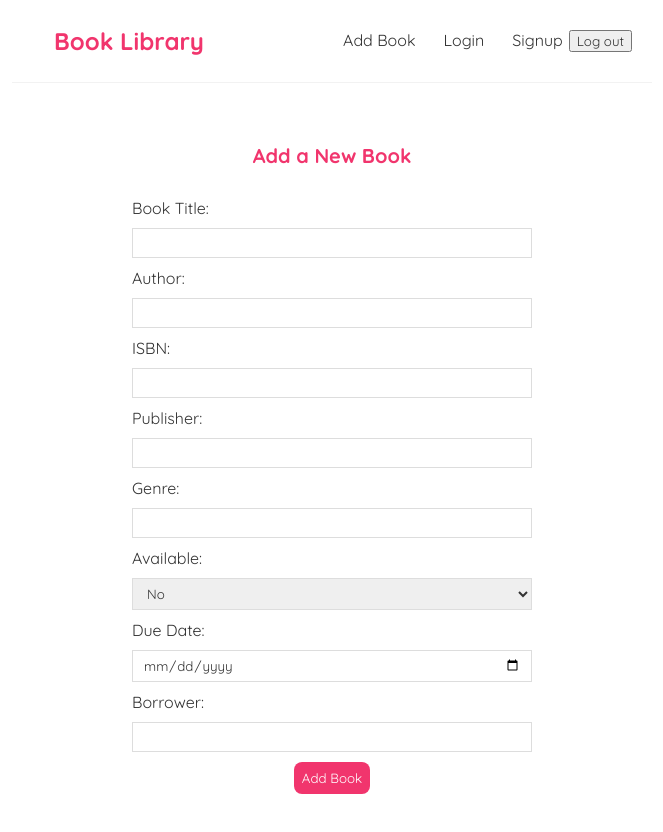
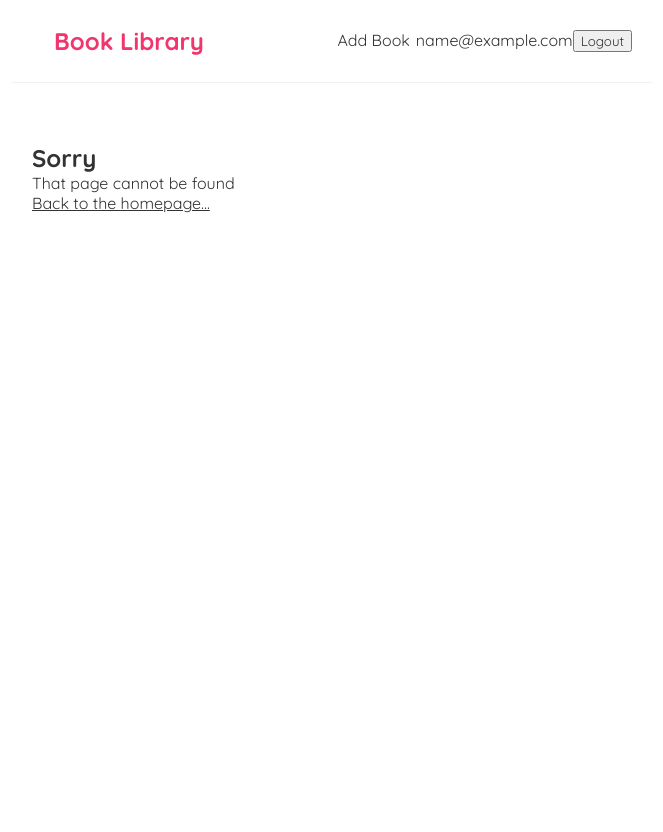
Before and after one commit to Minoo-YH/week6-pair-programing-w, a React (Vite) app in the folder frontend/: page /add-book in a window 1280 px wide. Shown: the top 832 px of the page, without its empty margins (308-971 px from the left). After the commit the page ends 800 px from the top, so only its background shows below. Built offline with nearby package versions, Linux system fonts and the light colour scheme; sample sign-in values are in the browser's storage.

Commit message:
feat(auth): implement route protection and JWT authorization header (iteration 7)

```diff
--- a/frontend/src/App.jsx
+++ b/frontend/src/App.jsx
@@ -1,5 +1,5 @@
-import { BrowserRouter, Routes, Route } from "react-router-dom";
-import BookPage from "./pages/BookPage";
+import { BrowserRouter, Routes, Route, Navigate } from "react-router-dom";
+import { useState } from "react";
 
 // pages & components
 import Home from "./pages/HomePage";
@@ -7,24 +7,71 @@ import AddBookPage from "./pages/AddBookPage";
 import Navbar from "./components/Navbar";
 import NotFoundPage from "./pages/NotFoundPage";
 import EditBookPage from "./pages/EditBookPage";
-
+import BookPage from "./pages/BookPage";
 import Signup from "./pages/Signup";
 import Login from "./pages/Login";
 
 const App = () => {
+  const [isAuthenticated, setIsAuthenticated] = useState(() => {
+    const user = JSON.parse(localStorage.getItem("user"));
+    return user && user.token ? true : false;
+  });
+
   return (
     <div className="App">
       <BrowserRouter>
-        <Navbar />
+        {/* prpbse here */}
+        <Navbar
+          isAuthenticated={isAuthenticated}
+          setIsAuthenticated={setIsAuthenticated}
+        />
+
         <div className="content">
           <Routes>
             <Route path="/" element={<Home />} />
-            <Route path="/add-book" element={<AddBookPage />} />
+
+            <Route
+              path="/books/add-book"
+              element={
+                isAuthenticated ? <AddBookPage /> : <Navigate to="/signup" />
+              }
+            />
+
+            <Route
+              path="/books/:id"
+              element={<BookPage isAuthenticated={isAuthenticated} />}
+            />
+
+            <Route
+              path="/edit-book/:id"
+              element={
+                isAuthenticated ? <EditBookPage /> : <Navigate to="/signup" />
+              }
+            />
+
+            <Route
+              path="/signup"
+              element={
+                isAuthenticated ? (
+                  <Navigate to="/" />
+                ) : (
+                  <Signup setIsAuthenticated={setIsAuthenticated} />
+                )
+              }
+            />
+
+            <Route
+              path="/login"
+              element={
+                isAuthenticated ? (
+                  <Navigate to="/" />
+                ) : (
+                  <Login setIsAuthenticated={setIsAuthenticated} />
+                )
+              }
+            />
+
             <Route path="*" element={<NotFoundPage />} />
-            <Route path="/books/:id" element={<BookPage />} />
-            <Route path="/edit-book/:id" element={<EditBookPage />} />
-            <Route path="/signup" element={<Signup />} />
-            <Route path="/login" element={<Login />} />
           </Routes>
         </div>
       </BrowserRouter>
--- a/frontend/src/components/BookListings.jsx
+++ b/frontend/src/components/BookListings.jsx
@@ -4,7 +4,7 @@ const BookListings = ({ books }) => {
   return (
     <div className="book-list">
       {books.map((book) => (
-        <BookListing key={book.id} book={book} />
+        <BookListing key={book._id} book={book} />
       ))}
     </div>
   );
--- a/frontend/src/components/Navbar.jsx
+++ b/frontend/src/components/Navbar.jsx
@@ -1,8 +1,11 @@
 import { Link } from "react-router-dom";
 
-const Navbar = () => {
+const Navbar = ({ isAuthenticated, setIsAuthenticated }) => {
+  const user = JSON.parse(localStorage.getItem("user"));
+
   const handleClick = () => {
     localStorage.removeItem("user");
+    setIsAuthenticated(false);
   };
 
   return (
@@ -12,10 +15,20 @@ const Navbar = () => {
       </Link>
 
       <div className="links">
-        <Link to="/books/add-book">Add Book</Link>
-        <Link to="/login">Login</Link>
-        <Link to="/signup">Signup</Link>
-        <button onClick={handleClick}>Log out</button>
+        {isAuthenticated && (
+          <>
+            <Link to="/books/add-book">Add Book</Link>
+            <span>{user?.email}</span>
+            <button onClick={handleClick}>Logout</button>
+          </>
+        )}
+
+        {!isAuthenticated && (
+          <>
+            <Link to="/login">Login</Link>
+            <Link to="/signup">Signup</Link>
+          </>
+        )}
       </div>
     </nav>
   );
--- a/frontend/src/pages/AddBookPage.jsx
+++ b/frontend/src/pages/AddBookPage.jsx
@@ -1,5 +1,5 @@
-import { useState } from 'react';
-import { useNavigate } from 'react-router-dom';
+import { useState } from "react";
+import { useNavigate } from "react-router-dom";
 
 const AddBookPage = () => {
   const [title, setTitle] = useState("");
@@ -13,14 +13,19 @@ const AddBookPage = () => {
 
   const navigate = useNavigate();
 
+  const user = JSON.parse(localStorage.getItem("user"));
+  const token = user ? user.token : null;
+
+
   const addBook = async (newBook) => {
     try {
       const res = await fetch("/api/books", {
         method: "POST",
         headers: {
-          "Content-Type": "application/json"
+          "Content-Type": "application/json",
+          Authorization: `Bearer ${token}`,
         },
-        body: JSON.stringify(newBook)
+        body: JSON.stringify(newBook),
       });
       if (!res.ok) {
         throw new Error("Failed to add book");
@@ -36,16 +41,16 @@ const AddBookPage = () => {
     e.preventDefault();
 
     const newBook = {
-      "title": title,
-      "author": author,
-      "isbn": ISBN,
-      "publisher": publisher,
-      "genre": genre,
-      "availability": {
-        "isAvailable": isAvailable,
-        "dueDate": dueDate,
-        "borrower": borrower
-      }
+      title: title,
+      author: author,
+      isbn: ISBN,
+      publisher: publisher,
+      genre: genre,
+      availability: {
+        isAvailable: isAvailable,
+        dueDate: dueDate,
+        borrower: borrower,
+      },
     };
 
     addBook(newBook);
@@ -59,25 +64,77 @@ const AddBookPage = () => {
       <h2>Add a New Book</h2>
       <form onSubmit={submitForm}>
         <label>Book Title:</label>
-        <input type="text" required value={title} onChange={(e) => {setTitle(e.target.value)}} />
+        <input
+          type="text"
+          required
+          value={title}
+          onChange={(e) => {
+            setTitle(e.target.value);
+          }}
+        />
         <label>Author:</label>
-        <input type="text" required value={author} onChange={(e) => {setAuthor(e.target.value)}} />
+        <input
+          type="text"
+          required
+          value={author}
+          onChange={(e) => {
+            setAuthor(e.target.value);
+          }}
+        />
         <label>ISBN:</label>
-        <input type="text" required value={ISBN} onChange={(e) => {setISBN(e.target.value)}} />
+        <input
+          type="text"
+          required
+          value={ISBN}
+          onChange={(e) => {
+            setISBN(e.target.value);
+          }}
+        />
         <label>Publisher:</label>
-        <input type="text" required value={publisher} onChange={(e) => {setPublisher(e.target.value)}} />
+        <input
+          type="text"
+          required
+          value={publisher}
+          onChange={(e) => {
+            setPublisher(e.target.value);
+          }}
+        />
         <label>Genre:</label>
-        <input type="text" required value={genre} onChange={(e) => {setGenre(e.target.value)}} />
+        <input
+          type="text"
+          required
+          value={genre}
+          onChange={(e) => {
+            setGenre(e.target.value);
+          }}
+        />
         <label>Available:</label>
-        <select value={isAvailable} onChange={(e) => {setIsAvailable(e.target.value)}}>
+        <select
+          value={isAvailable}
+          onChange={(e) => {
+            setIsAvailable(e.target.value);
+          }}
+        >
           <option value="true">Yes</option>
           <option value="false">No</option>
         </select>
         <label>Due Date:</label>
-        <input type="date" value={dueDate} onChange={(e) => {setDueDate(e.target.value)}} />
+        <input
+          type="date"
+          value={dueDate}
+          onChange={(e) => {
+            setDueDate(e.target.value);
+          }}
+        />
         <label>Borrower:</label>
-        <input type="text" value={borrower} onChange={(e) => {setBorrower(e.target.value)}} />
-        <button type='submit'>Add Book</button>
+        <input
+          type="text"
+          value={borrower}
+          onChange={(e) => {
+            setBorrower(e.target.value);
+          }}
+        />
+        <button type="submit">Add Book</button>
       </form>
     </div>
   );
--- a/frontend/src/pages/BookPage.jsx
+++ b/frontend/src/pages/BookPage.jsx
@@ -1,19 +1,24 @@
 import { useParams, useNavigate } from "react-router-dom";
 import { useEffect, useState } from "react";
 
-const BookPage = () => {
+const BookPage = ({ isAuthenticated }) => {
   const { id } = useParams();
   const navigate = useNavigate();
+
+  //  localStorage
+  const user = JSON.parse(localStorage.getItem("user"));
+  const token = user ? user.token : null;
 
   const [book, setBook] = useState(null);
   const [loading, setLoading] = useState(true);
   const [error, setError] = useState(null);
 
+  // book detail fetching
   useEffect(() => {
     const fetchBook = async () => {
       try {
         const res = await fetch(`/api/books/${id}`);
-        if (!res.ok) throw new Error("Network response was not ok");
+        if (!res.ok) throw new Error("Failed to fetch book");
         const data = await res.json();
         setBook(data);
       } catch (err) {
@@ -26,67 +31,78 @@ const BookPage = () => {
     fetchBook();
   }, [id]);
 
+  // delete book
   const deleteBook = async (bookId) => {
     try {
       const res = await fetch(`/api/books/${bookId}`, {
-        method: "DELETE"
+        method: "DELETE",
+        headers: {
+          Authorization: `Bearer ${token}`, // 🔥 مهم
+        },
       });
+
       if (!res.ok) {
         throw new Error("Failed to delete book");
       }
+
+      navigate("/");
     } catch (error) {
       console.error("Error deleting book:", error);
     }
-
-    return navigate("/");
   };
 
   const onDeleteClick = (bookId) => {
-    const confirm = window.confirm("Are you sure you want to delete this book?");
-    if (!confirm) return;
+    const confirmDelete = window.confirm(
+      "Are you sure you want to delete this book?"
+    );
+    if (!confirmDelete) return;
     deleteBook(bookId);
   };
 
   return (
-    <div>
+    <div className="book-details">
       {loading && <p>Loading...</p>}
       {error && <p>{error}</p>}
 
       {book && (
         <div>
           <h2>{book.title}</h2>
-          <p>Author: {book.author}</p>
-          <p>ISBN: {book.isbn}</p>
-          <p>Publisher: {book.publisher}</p>
-          <p>Genre: {book.genre}</p>
+          <p><strong>Author:</strong> {book.author}</p>
+          <p><strong>ISBN:</strong> {book.isbn}</p>
+          <p><strong>Publisher:</strong> {book.publisher}</p>
+          <p><strong>Genre:</strong> {book.genre}</p>
           <p>
-            Available:{" "}
+            <strong>Available:</strong>{" "}
             {book.availability?.isAvailable ? "Yes" : "No"}
           </p>
           <p>
-            Due Date:{" "}
+            <strong>Due Date:</strong>{" "}
             {book.availability?.dueDate
               ? new Date(book.availability.dueDate).toLocaleDateString()
               : "—"}
           </p>
           <p>
-            Borrower:{" "}
+            <strong>Borrower:</strong>{" "}
             {book.availability?.borrower || "—"}
           </p>
         </div>
       )}
 
-      <button onClick={() => navigate("/")}>
-        Back
-      </button>
 
-      <button onClick={() => onDeleteClick(book._id)}>
-        Delete
-      </button>
+      <button onClick={() => navigate("/")}>Back</button>
 
-      <button onClick={() => navigate(`/edit-book/${book._id}`)}>
-        Edit
-      </button>
+
+      {book && isAuthenticated && (
+        <>
+          <button onClick={() => navigate(`/edit-book/${book._id}`)}>
+            Edit
+          </button>
+
+          <button onClick={() => onDeleteClick(book._id)}>
+            Delete
+          </button>
+        </>
+      )}
     </div>
   );
 };
--- a/frontend/src/pages/Login.jsx
+++ b/frontend/src/pages/Login.jsx
@@ -1,7 +1,7 @@
 import { useState } from "react";
 import { useNavigate } from "react-router-dom";
 
-const Login = () => {
+const Login = ({ setIsAuthenticated }) => {
   const navigate = useNavigate();
 
   const [email, setEmail] = useState("");
@@ -26,6 +26,7 @@ const Login = () => {
     }
 
     localStorage.setItem("user", JSON.stringify(user));
+    setIsAuthenticated(true);
 
     navigate("/");
   };
```
Also changed, not shown: 1 other file (tests, documents, lock files or other folders).
